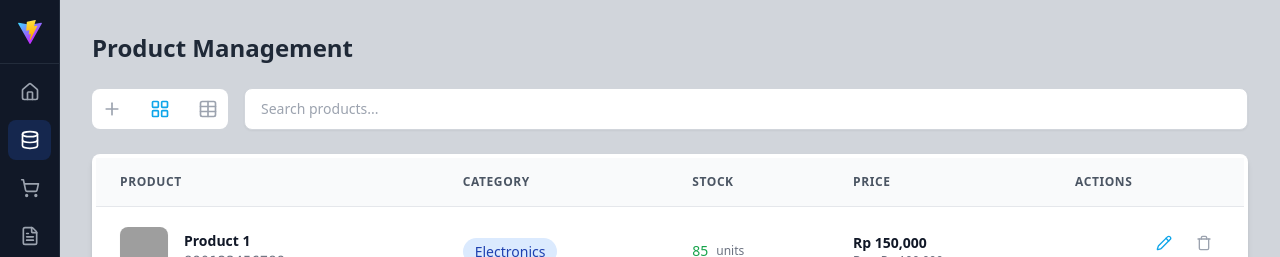
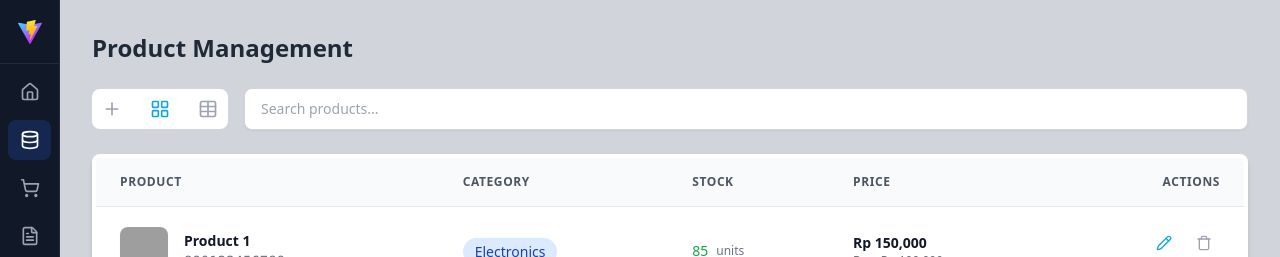
Before and after one commit to cvudumbarainformatika/trae, a Vue app: page /admin/master-data/products in a window 1280 px wide. Shown: the top 257 px of the page. Built offline with nearby package versions, Linux system fonts and the light colour scheme; grey boxes are pictures that could not be loaded.

Commit message:
rev: products

```diff
--- a/src/views/admin/Products.vue
+++ b/src/views/admin/Products.vue
@@ -175,7 +175,7 @@ const handleProductCancel = () => {
               <th class="px-6 py-4 text-left text-xs font-semibold text-gray-600 dark:text-gray-300 uppercase tracking-wider">Category</th>
               <th class="px-6 py-4 text-left text-xs font-semibold text-gray-600 dark:text-gray-300 uppercase tracking-wider">Stock</th>
               <th class="px-6 py-4 text-left text-xs font-semibold text-gray-600 dark:text-gray-300 uppercase tracking-wider">Price</th>
-              <th class="px-6 py-4 text-left text-xs font-semibold text-gray-600 dark:text-gray-300 uppercase tracking-wider">Actions</th>
+              <th class="px-6 py-4 text-right text-xs font-semibold text-gray-600 dark:text-gray-300 uppercase tracking-wider">Actions</th>
             </tr>
           </thead>
           <tbody class="bg-white dark:bg-dark-800 divide-y divide-gray-200 dark:divide-gray-700">
```
